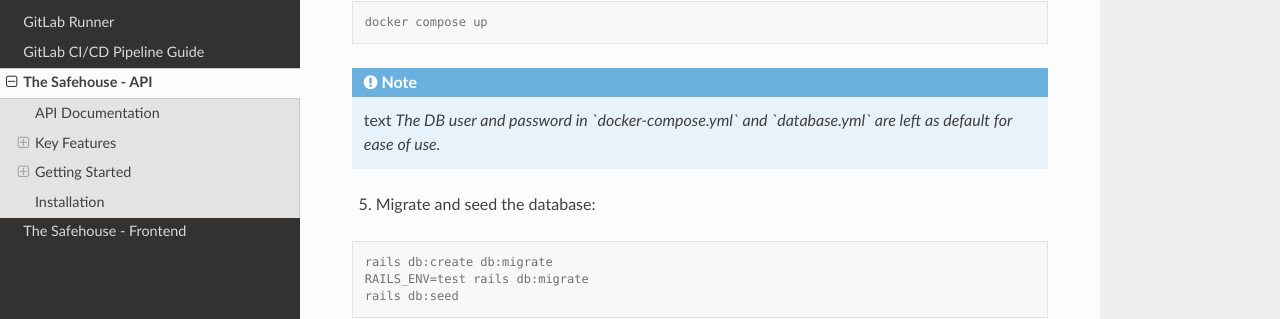
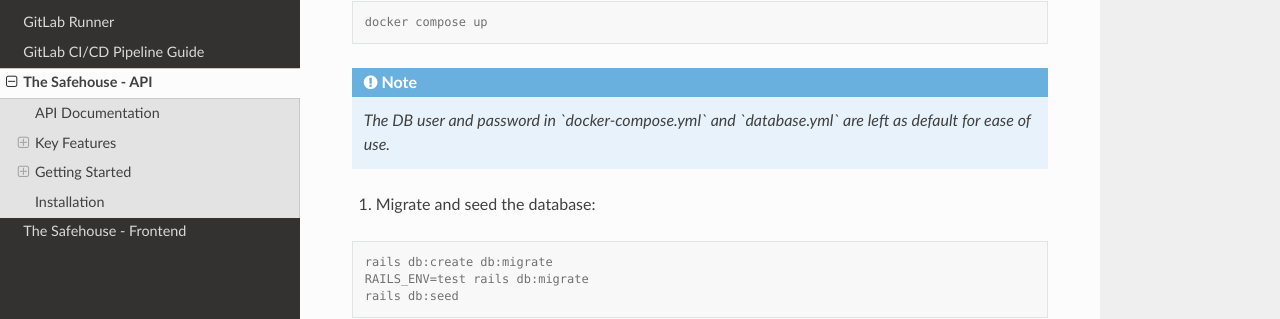
Before and after one commit to adnir-andrade/safehouse, a Sphinx documentation site: the page built from docs/backend.rst, in a window 1280 px wide and 900 px high, scrolled down 1674 px. Shown: the part 248-567 px from the top of the window. Built offline with Sphinx 7.4.7 and the Read the Docs theme 2.0.0, drawn with Linux system fonts in a browser that asks for light colours.

Commit message:
Update docs

```diff
--- a/docs/backend.rst
+++ b/docs/backend.rst
@@ -86,10 +86,10 @@
 
     docker compose up
 
-.. note:: text
+.. note::
     *The DB user and password in `docker-compose.yml` and `database.yml` are left as default for ease of use.*
 
-5. Migrate and seed the database:
+1. Migrate and seed the database:
 
 .. code-block:: console
 
```
